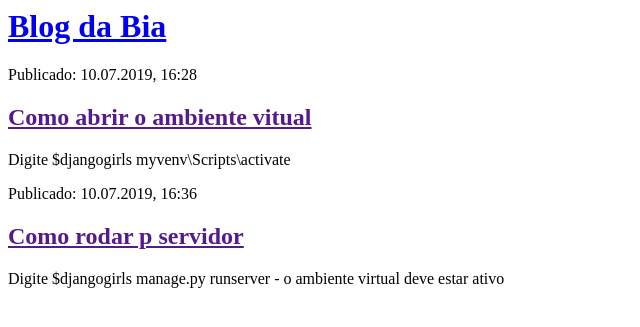
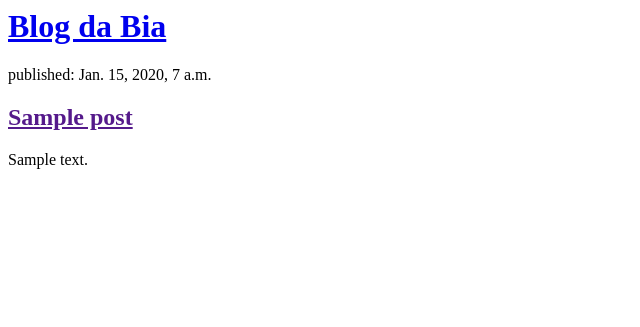
Before and after one commit to biamarson/my-first-blog, a Django app: template blog/templates/blog/post_list.html in a window 1280 px wide. Shown: the top 327 px of the page, without its empty margins (0-640 px from the left). Run offline with Django 3.2, Linux system fonts and the light colour scheme; the template is opened without the code that fills it: values that come from a table or form of the project are taken from there, others are empty; tables that the repository leaves empty hold one stand-in row (values such as "Sample post").

Commit message:
Modified templates to display posts from database.

```diff
--- a/blog/templates/blog/post_list.html
+++ b/blog/templates/blog/post_list.html
@@ -7,16 +7,13 @@
         <h1><a href="/">Blog da Bia</a></h1>
     </div>
 
-    <div>
-      <p>Publicado: 10.07.2019, 16:28</a>
-        <h2><a href="">Como abrir o ambiente vitual</a></h2>
-        <p>Digite $djangogirls myvenv\Scripts\activate</p>
-    </div>
+{% for post in posts %}
+  <div>
+    <p>published: {{ post.published_date}}</p>
+    <h2><a href="">{{post.title}}</a></h2>
+    <a>{{ post.text|linebreaksbr}}</p>
+  </div>
+{% endfor %}
 
-    <div>
-      <p> Publicado: 10.07.2019, 16:36</a>
-        <h2><a href="">Como rodar p servidor</a></h2>
-        <p>Digite $djangogirls manage.py runserver - o ambiente virtual deve estar ativo</p>
-    </div>
   </body>
 </html>
--- a/blog/urls.py
+++ b/blog/urls.py
@@ -2,5 +2,5 @@ from django.urls import path
 from.import views
 
 urlpatterns = [
-    path('', views.post_list, name='post_list' ),
+    path('', views.post_list, name='post_list'),
 ]
```
Also changed, not shown: blog/views.py (+11 -1 lines).
